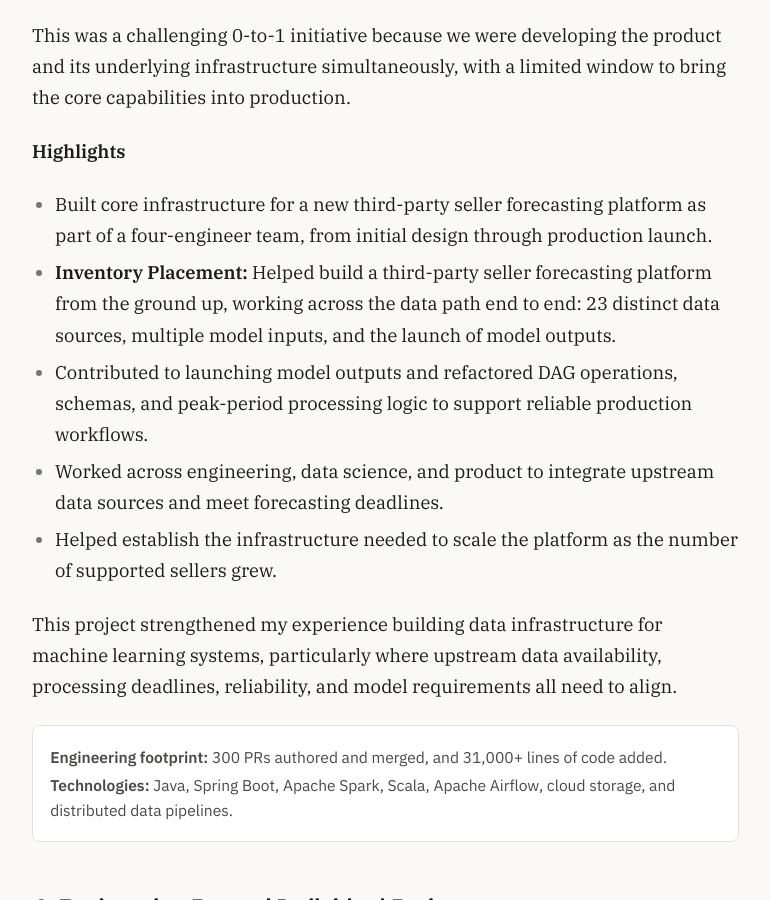
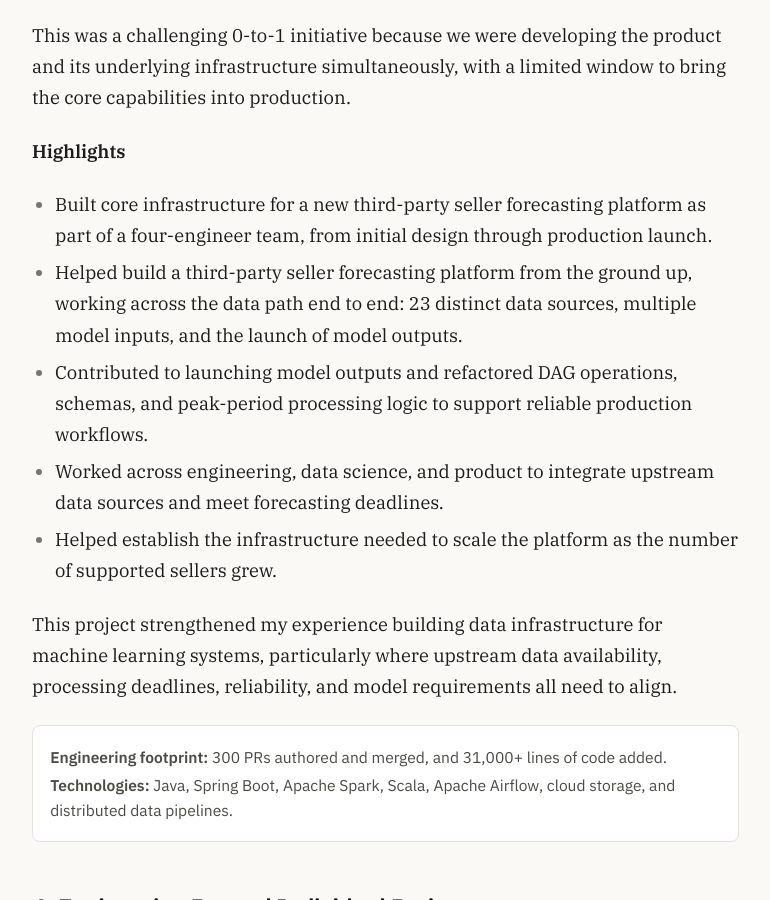
Before and after one commit to NAYCal/NAYCal.github.io, a Jekyll site: the page built from _posts/2026-10-12-reflecting-on-2-5-years-at-walmart-global-tech.md, in a window 1280 px wide and 900 px high, scrolled down 3708 px. Shown: the whole window, without its empty margins (247-1017 px from the left). Built offline with Jekyll 4.4.1, drawn with Linux system fonts in a browser that asks for light colours.

Commit message:
Update 2026-10-12-reflecting-on-2-5-years-at-walmart-global-tech.md

```diff
--- a/_posts/2026-10-12-reflecting-on-2-5-years-at-walmart-global-tech.md
+++ b/_posts/2026-10-12-reflecting-on-2-5-years-at-walmart-global-tech.md
@@ -77,7 +77,7 @@
 **Highlights**
 
 - Built core infrastructure for a new third-party seller forecasting platform as part of a four-engineer team, from initial design through production launch.
-- **Inventory Placement:** Helped build a third-party seller forecasting platform from the ground up, working across the data path end to end: 23 distinct data sources, multiple model inputs, and the launch of model outputs.
+- Helped build a third-party seller forecasting platform from the ground up, working across the data path end to end: 23 distinct data sources, multiple model inputs, and the launch of model outputs.
 - Contributed to launching model outputs and refactored DAG operations, schemas, and peak-period processing logic to support reliable production workflows.
 - Worked across engineering, data science, and product to integrate upstream data sources and meet forecasting deadlines.
 - Helped establish the infrastructure needed to scale the platform as the number of supported sellers grew.
```
